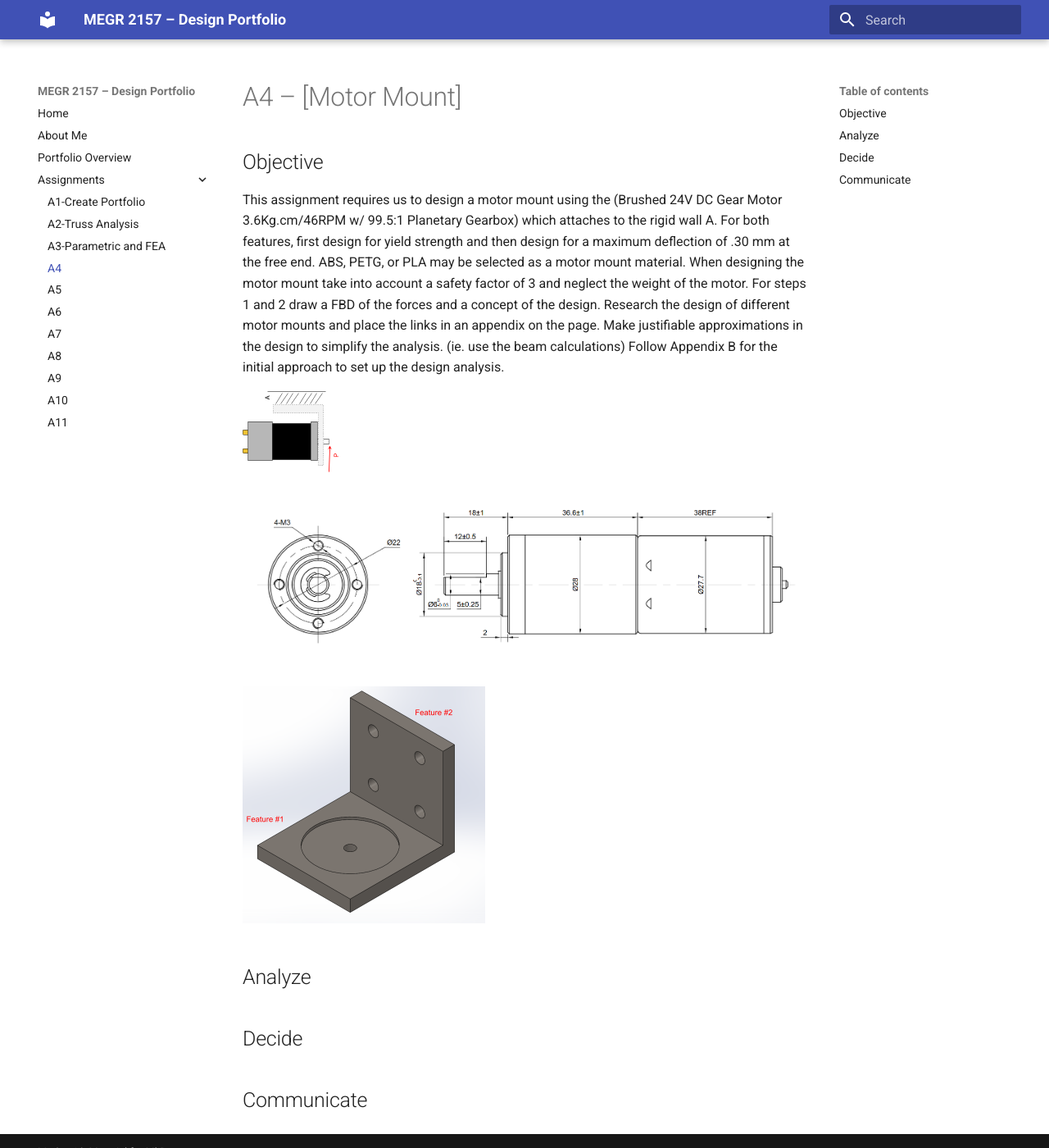
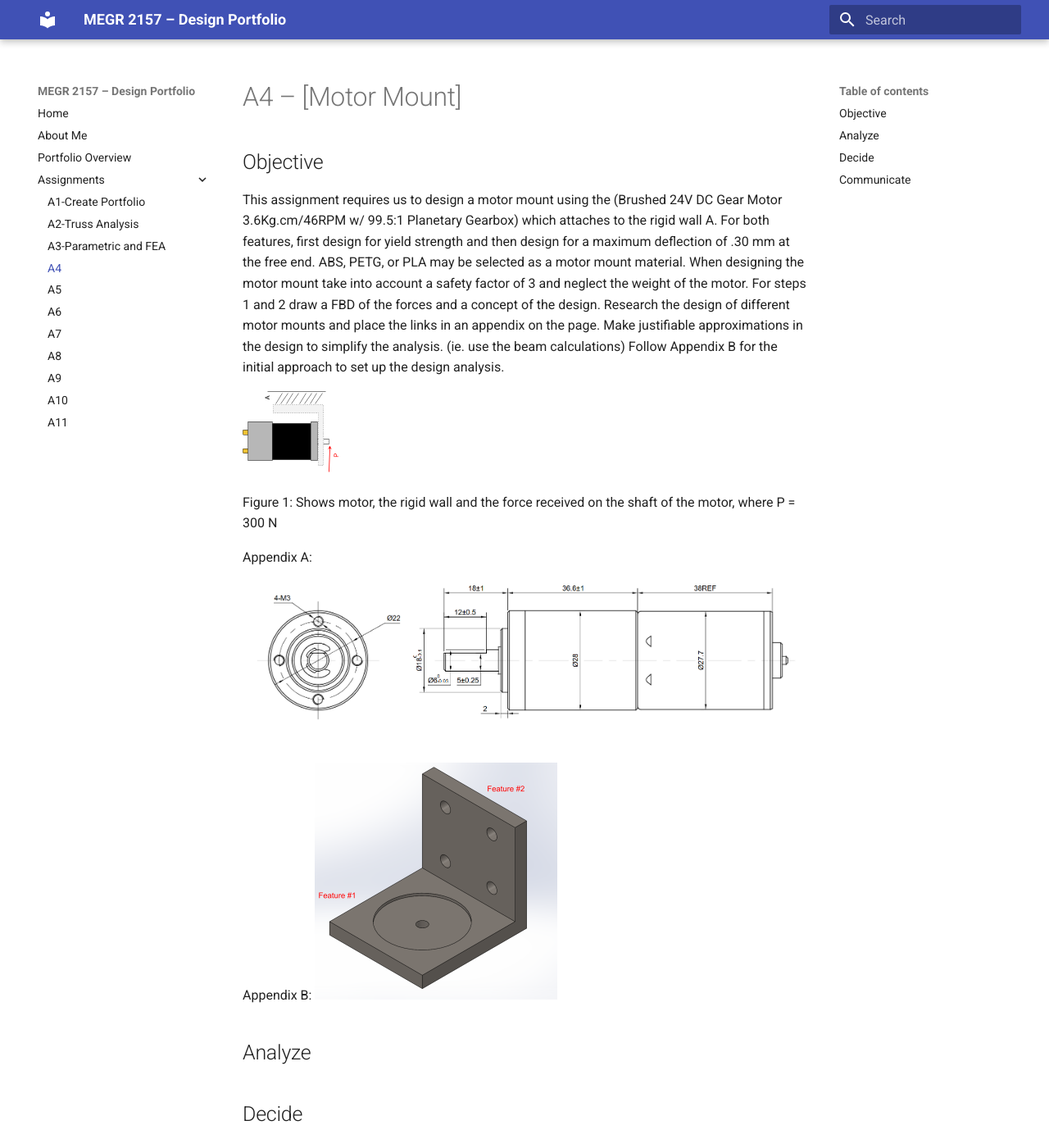
Before and after one commit to Jeffrey-Mendoza/megr2157-portfolio, an MkDocs documentation site: the page built from docs/assignments/A04/index.md, in a window 1280 px wide and 1400 px high. Shown: the whole window at 82% size. Built offline with MkDocs 1.6.1 and Material for MkDocs 9.7.7, drawn with Linux system fonts in a browser that asks for light colours.

Commit message:
Update index.md with figures and appendices
Added figures and appendices to enhance assignment details.

```diff
--- a/docs/assignments/A04/index.md
+++ b/docs/assignments/A04/index.md
@@ -5,8 +5,12 @@ This assignment requires us to design a motor mount using the (Brushed 24V DC Ge
 
 ![My Image](motorm.png)
 
+Figure 1: Shows motor, the rigid wall and the force received on the shaft of the motor, where P = 300 N
+
+Appendix A:
 ![My Image](Motord.png)
 
+Appendix B:
 ![My Image](apendb.png)
 
 
```
